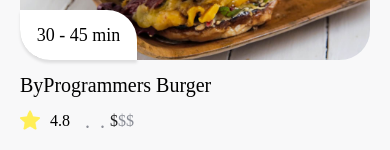
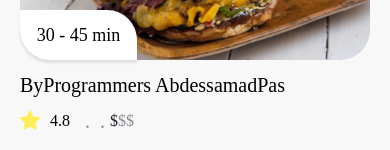
Before and after one commit to abdessamadpas/Rideshare-With-Mobile, a React Native app: screen /Home in a window 390 px wide. Shown: the part 494-644 px from the top of the page. Built offline with nearby package versions, Linux system fonts and the light colour scheme.

Commit message:
data transit flow localy done

```diff
--- a/data.jsx
+++ b/data.jsx
@@ -27,6 +27,7 @@ export const categoryData = [
     },
 
 
+
 ]
 
 
@@ -35,10 +36,10 @@ export const fairPrice = 2
 export const expensive = 3
 
 
-export const restaurantData = [
+export const carpoolingData = [
     {
         id: 1,
-        name: "ByProgrammers Burger",
+        name: "ByProgrammers AbdessamadPas",
         rating: 4.8,
         categories: [5, 7],
         priceRating: affordable,
@@ -81,7 +82,7 @@ export const restaurantData = [
     },
     {
         id: 2,
-        name: "ByProgrammers Pizza",
+        name: "ByProgrammers AbdessamadPas",
         rating: 4.8,
         categories: [2, 4, 6],
         priceRating: expensive,
@@ -142,6 +143,6 @@ export default {
     categoryData,
     affordable,
     expensive,
-    restaurantData
+    carpoolingData
 
 }
--- a/screens/homeScreen.jsx
+++ b/screens/homeScreen.jsx
@@ -11,155 +11,18 @@ import {
 
 import { icons, images, SIZES, COLORS, FONTS } from '../constants'
 
-import {initialCurrentLocation, categoryData,affordable, expensive, restaurantData} from '../data'
+import {initialCurrentLocation, categoryData,affordable, expensive, carpoolingData} from '../data'
 const HomeScreen = ({ navigation }) => {
-
-
-    // Dummy Datas
-
-    // const initialCurrentLocation = {
-    //     streetName: "Tanger",
-    //     gps: {
-    //         latitude: 1.5496614931250685,
-    //         longitude: 110.36381866919922
-    //     }
-    // }
-
-    // const categoryData = [
-    //     {
-    //         id: 1,
-    //         name: "bike",
-    //         //icon: icons.rice_bowl,
-    //     },
-    //     {
-    //         id: 2,
-    //         name: "car",
-    //         icon: icons.car,
-    //     },
-    //     {
-    //         id: 3,
-    //         name: "Trottinette",
-    //         icon: icons.ElectricScooter,
-    //     },
-
-
-    // ]
-
-    // // price rating
-    // const affordable = 1
-    // const fairPrice = 2
-    // const expensive = 3
-
-    // const restaurantData = [
-    //     {
-    //         id: 1,
-    //         name: "ByProgrammers Burger",
-    //         rating: 4.8,
-    //         categories: [5, 7],
-    //         priceRating: affordable,
-    //         photo: images.burger_restaurant_1,
-    //         duration: "30 - 45 min",
-    //         location: {
-    //             latitude: 1.5347282806345879,
-    //             longitude: 110.35632207358996,
-    //         },
-    //         courier: {
-    //             avatar: images.avatar_1,
-    //             name: "Amy"
-    //         },
-    //         menu: [
-    //             {
-    //                 menuId: 1,
-    //                 name: "Crispy Chicken Burger",
-    //                 photo: images.crispy_chicken_burger,
-    //                 description: "Burger with crispy chicken, cheese and lettuce",
-    //                 calories: 200,
-    //                 price: 10
-    //             },
-    //             {
-    //                 menuId: 2,
-    //                 name: "Crispy Chicken Burger with Honey Mustard",
-    //                 photo: images.honey_mustard_chicken_burger,
-    //                 description: "Crispy Chicken Burger with Honey Mustard Coleslaw",
-    //                 calories: 250,
-    //                 price: 15
-    //             },
-    //             {
-    //                 menuId: 3,
-    //                 name: "Crispy Baked French Fries",
-    //                 photo: images.baked_fries,
-    //                 description: "Crispy Baked French Fries",
-    //                 calories: 194,
-    //                 price: 8
-    //             }
-    //         ]
-    //     },
-    //     {
-    //         id: 2,
-    //         name: "ByProgrammers Pizza",
-    //         rating: 4.8,
-    //         categories: [2, 4, 6],
-    //         priceRating: expensive,
-    //         photo: images.pizza_restaurant,
-    //         duration: "15 - 20 min",
-    //         location: {
-    //             latitude: 1.556306570595712,
-    //             longitude: 110.35504616746915,
-    //         },
-    //         courier: {
-    //             avatar: images.avatar_2,
-    //             name: "Jackson"
-    //         },
-    //         menu: [
-    //             {
-    //                 menuId: 4,
-    //                 name: "Hawaiian Pizza",
-    //                 photo: images.hawaiian_pizza,
-    //                 description: "Canadian bacon, homemade pizza crust, pizza sauce",
-    //                 calories: 250,
-    //                 price: 15
-    //             },
-    //             {
-    //                 menuId: 5,
-    //                 name: "Tomato & Basil Pizza",
-    //                 photo: images.pizza,
-    //                 description: "Fresh tomatoes, aromatic basil pesto and melted bocconcini",
-    //                 calories: 250,
-    //                 price: 20
-    //             },
-    //             {
-    //                 menuId: 6,
-    //                 name: "Tomato Pasta",
-    //                 photo: images.tomato_pasta,
-    //                 description: "Pasta with fresh tomatoes",
-    //                 calories: 100,
-    //                 price: 10
-    //             },
-    //             {
-    //                 menuId: 7,
-    //                 name: "Mediterranean Chopped Salad ",
-    //                 photo: images.salad,
-    //                 description: "Finely chopped lettuce, tomatoes, cucumbers",
-    //                 calories: 100,
-    //                 price: 10
-    //             }
-    //         ]
-    //     },
-
-
-
-
-    // ]
 
     const [categories, setCategories] = React.useState(categoryData)
     const [selectedCategory, setSelectedCategory] = React.useState(null)
-    const [restaurants, setRestaurants] = React.useState(restaurantData)
+    const [restaurants, setRestaurants] = React.useState(carpoolingData)
     const [currentLocation, setCurrentLocation] = React.useState(initialCurrentLocation)
 
 
     function onSelectCategory(category) {
         //filter restaurant
-        let restaurantList = restaurantData.filter(a => a.categories.includes(category.id))
+        let restaurantList = carpoolingData.filter(a => a.categories.includes(category.id))
 
         setRestaurants(restaurantList)
 
```
